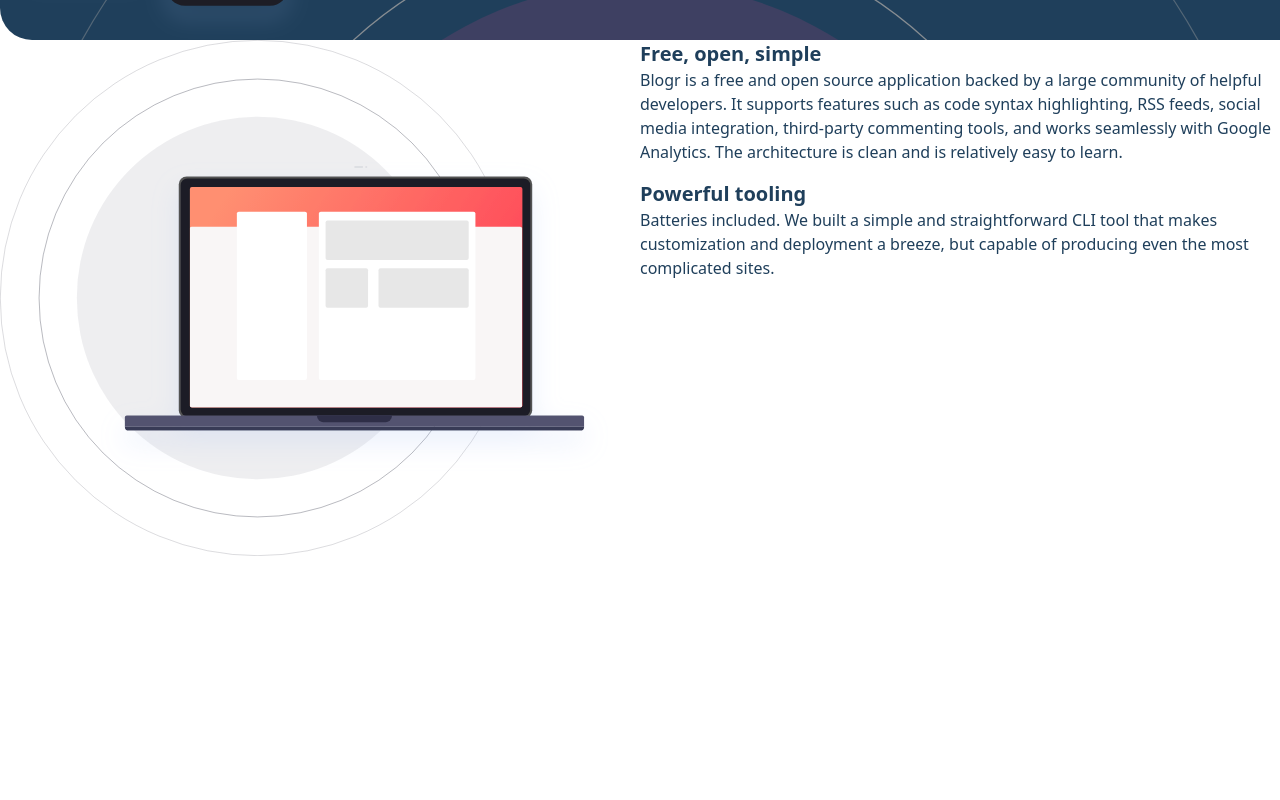
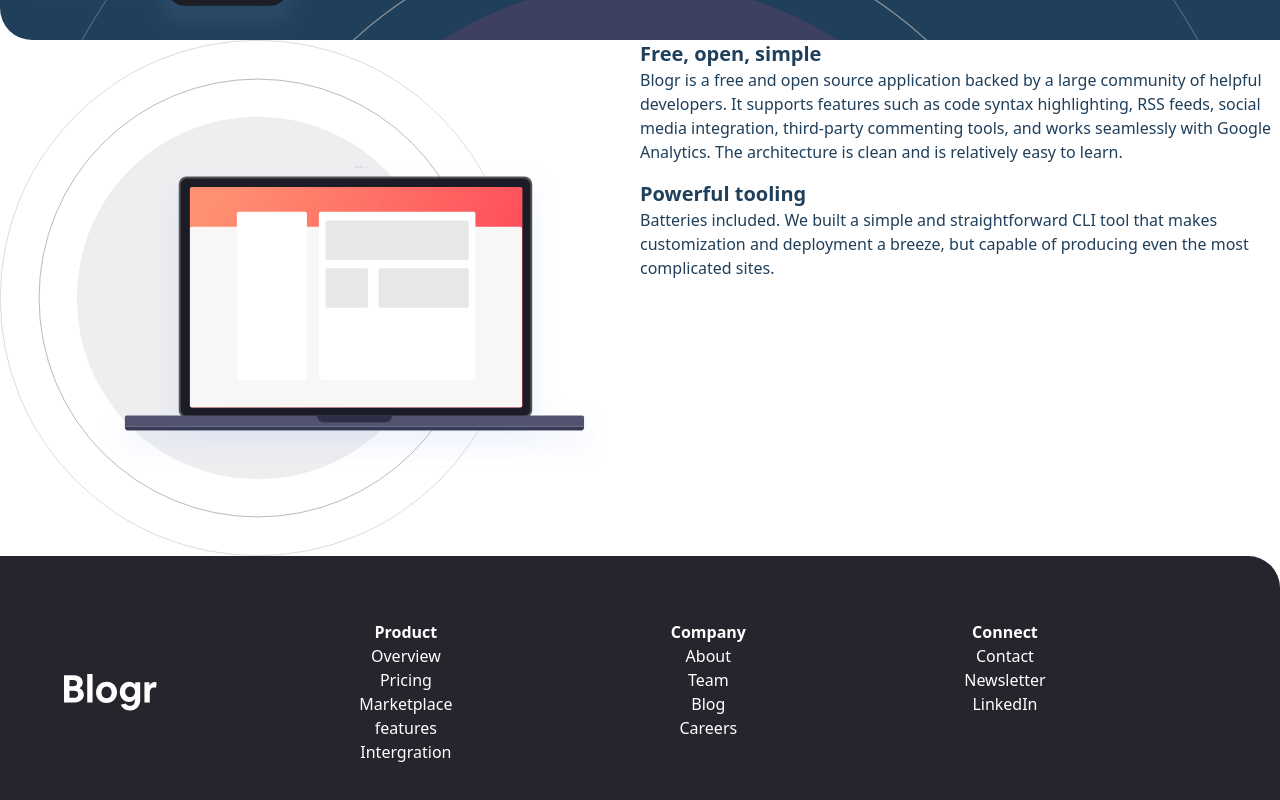
Before and after one commit to emmanueltn007/front-end-mentor-challenges-junior, a React (Vite) app in the folder html-css-and-js/blogr-landing-page/: page / in a window 1280 px wide. Shown: the part 1150-1950 px from the top of the page. Before the commit the page ends 1706 px from the top, so only its background shows below. Built offline with nearby package versions, Linux system fonts and the light colour scheme.

Commit message:
Added the FooterSection

```diff
--- a/html-css-and-js/blogr-landing-page/src/App.jsx
+++ b/html-css-and-js/blogr-landing-page/src/App.jsx
@@ -1,5 +1,6 @@
 import DesignedForFuture from "./components/DesignedForFuture";
 import Features from "./components/Features";
+import Footer from "./components/Footer"
 import Header from "./components/Header";
 import SignUp from "./components/SignUp";
 import StateOfArt from "./components/StateOfArt";
@@ -16,6 +17,7 @@
       <DesignedForFuture />
       <StateOfArt />
       <Features />
+      <Footer />
     </div>
   );
 }
--- /dev/null
+++ b/html-css-and-js/blogr-landing-page/src/components/Footer.jsx
@@ -0,0 +1,70 @@
+function Footer () {
+    return (
+        <footer className="py-8 md:py-16 px-8 md:pl-16 bg-[hsl(240,10%,16%)] text-center flex flex-col md:flex-row items-center rounded-tr-4xl">
+            <div>
+                <img src="/images/logo.svg" alt="blogr logo image" />
+            </div>
+            <nav className="w-full text-white flex flex-col md:flex-row md:justify-evenly gap-4">
+                <div>
+                    <p className="font-bold">
+                        Product
+                    </p>
+                    <ul>
+                        <li>
+                            Overview
+                        </li>
+                        <li>
+                            Pricing
+                        </li>
+                        <li>
+                            Marketplace
+                        </li>
+                        <li>
+                            features
+                        </li>
+                        <li>
+                            Intergration
+                        </li>
+                    </ul>
+                </div>
+                <div>
+                    <p className="font-bold">
+                        Company
+                    </p>
+                    <ul>
+                        <li>
+                            About
+                        </li>
+                        <li>
+                            Team
+                        </li>
+                        <li>
+                            Blog
+                        </li>
+                        <li>
+                            Careers
+                        </li>
+                    </ul>
+                </div>
+                <div>
+                    <p className="font-bold">
+                        Connect
+                    </p>
+                    <ul>
+                        <li>
+                            Contact
+                        </li>
+                        <li>
+                            Newsletter
+                        </li>
+                        <li>
+                            LinkedIn
+                        </li>
+                    </ul>
+                </div>
+            </nav>
+        </footer>
+    );
+}
+
+export default Footer
```
